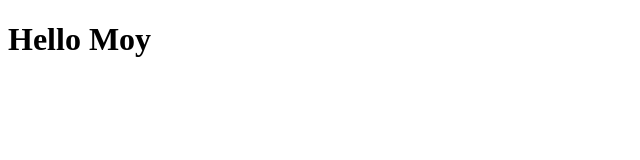
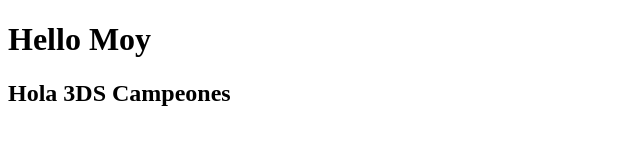
Before and after one commit to francisco-canales/ayudamoy, a plain HTML site: page index.html in a window 1280 px wide. Shown: the whole page, without its empty margins (0-640 px from the left). Drawn offline with Linux system fonts and the light colour scheme.

Commit message:
Modificacion al index

```diff
--- a/index.html
+++ b/index.html
@@ -7,5 +7,6 @@
 </head>
 <body>
     <h1>Hello Moy</h1>
+    <h2>Hola 3DS Campeones</h2>
 </body>
 </html>
```
